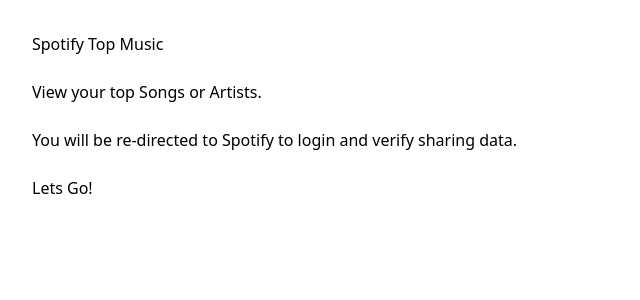
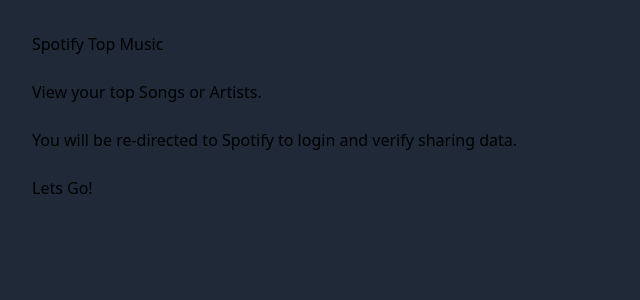
Before and after one commit to j0hnc0yne/spotify-data, a React (Vite) app: page / in a window 1280 px wide. Shown: the top 300 px of the page, without its empty margins (0-640 px from the left). Built offline with nearby package versions, Linux system fonts and the light colour scheme.

Commit message:
background color

```diff
--- a/src/index.css
+++ b/src/index.css
@@ -8,3 +8,9 @@
     padding: 2rem;
     text-align: left;
 }
+
+html {
+    width: 100%;
+    height: 100%;
+    background-color: rgb(31 41 55);
+}
```
Also changed, not shown: 4 other files (tests, documents, lock files or other folders).
